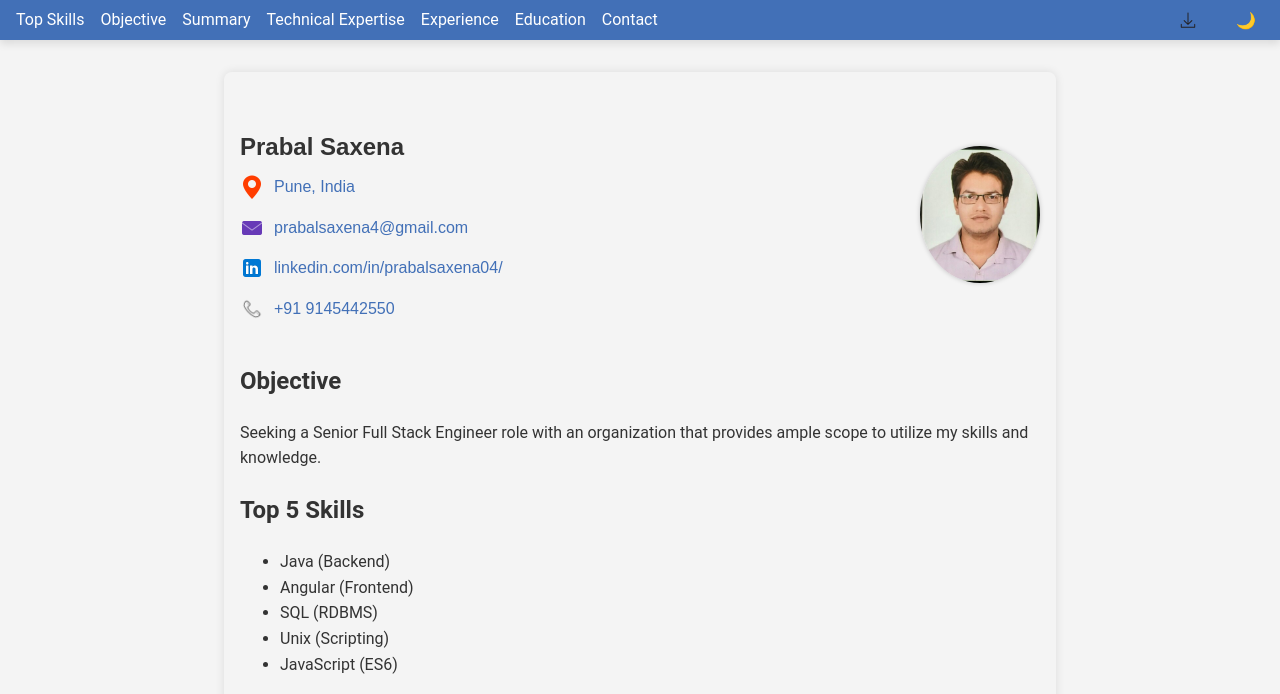
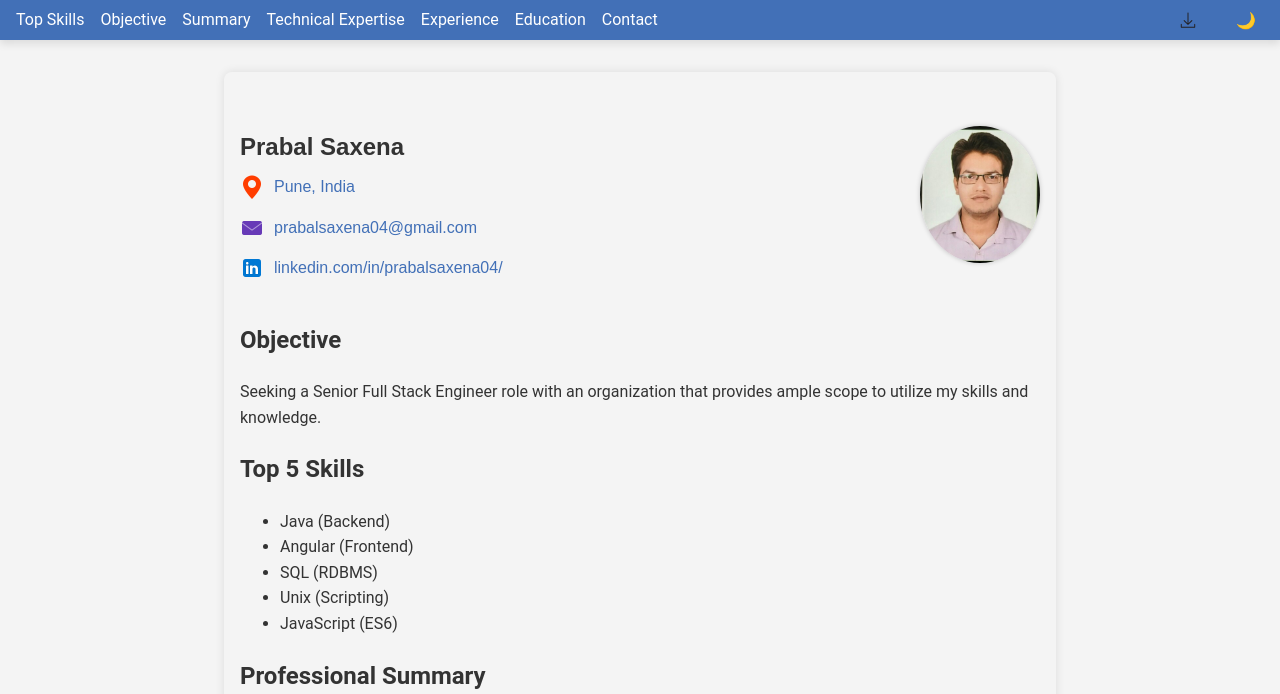
Before and after one commit to Pra8al/resume, a plain HTML site: page index.html in a window 1280 px wide. Shown: the top 694 px of the page. Drawn offline with Linux system fonts and the light colour scheme.

Commit message:
Update index.html
fix: updated contact details

```diff
--- a/index.html
+++ b/index.html
@@ -51,17 +51,17 @@
                     <div class="contact-item">
                         <img src="assets/email-icon.png" alt="Email Icon" class="icon" />
                         <a href="mailto:prabalsaxena4@gmail.com"
-                            aria-label="Email Prabal Saxena">prabalsaxena4@gmail.com</a>
+                            aria-label="Email Prabal Saxena">prabalsaxena04@gmail.com</a>
                     </div>
                     <div class="contact-item">
                         <img src="assets/linkedin-icon.svg" alt="LinkedIn Icon" class="icon" />
                         <a href="https://www.linkedin.com/in/prabalsaxena04/" target="_blank" rel="noopener noreferrer"
                             aria-label="LinkedIn Profile">linkedin.com/in/prabalsaxena04/</a>
                     </div>
-                    <div class="contact-item">
+<!--                     <div class="contact-item">
                         <img src="assets/telephone-icon.png" alt="Telephone Icon" class="icon" />
                         <a href="tel:+919145442550" aria-label="Call Prabal Saxena">+91 9145442550</a>
-                    </div>
+                    </div> -->
                 </div>
             </div>
 
```
